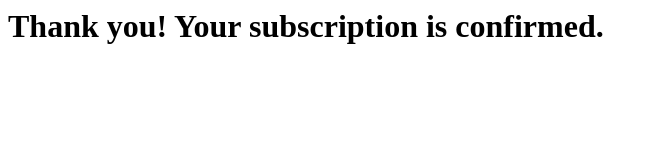
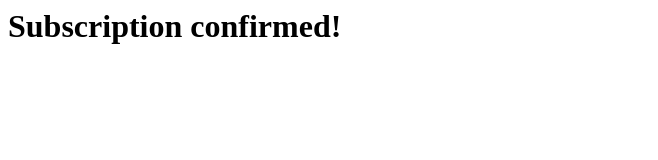
Before and after one commit to dylogaming/stripe-success, a plain HTML site: page index.html in a window 1280 px wide. Shown: the whole page, without its empty margins (0-658 px from the left). Drawn offline with Linux system fonts and the light colour scheme.

Commit message:
Update index.html

```diff
--- a/index.html
+++ b/index.html
@@ -1,4 +1,4 @@
 <script>
   console.log("stripe_checkout_success");
 </script>
-<h1>Thank you! Your subscription is confirmed.</h1>
+<h1>Subscription confirmed!</h1>
```
